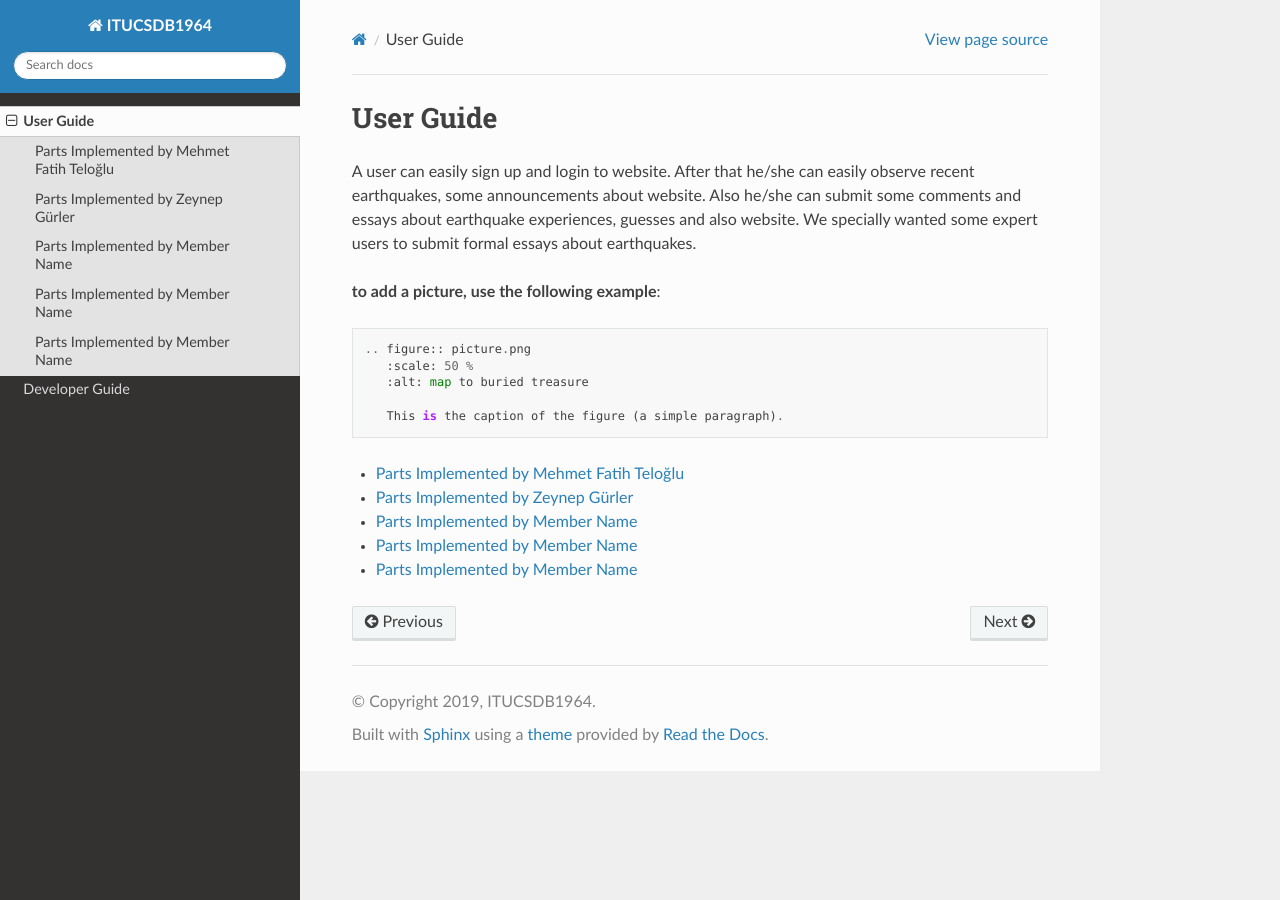
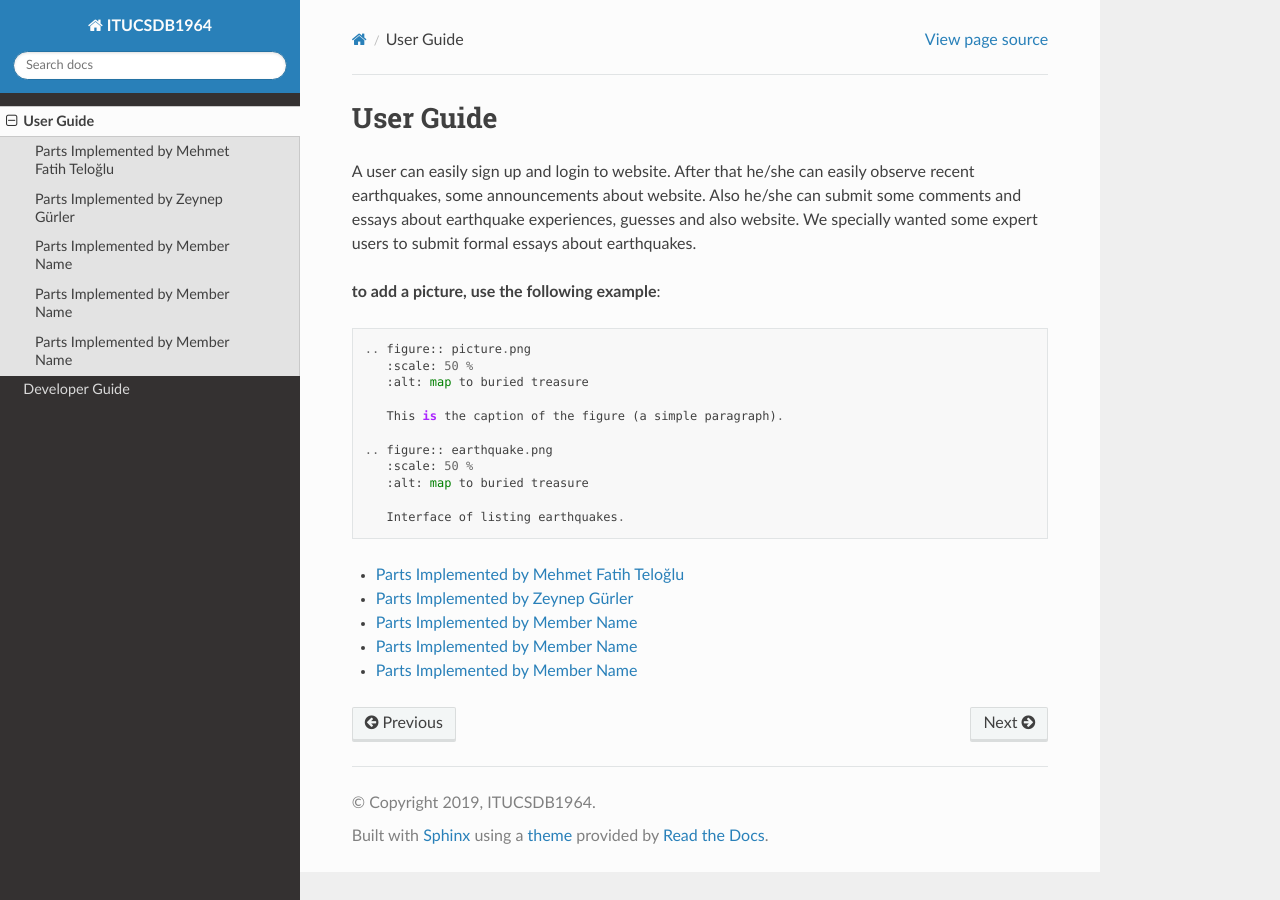
Before and after one commit to itucsdb1964/earthquake, a Sphinx documentation site: the page built from docs/source/user/index.rst, in a window 1280 px wide. Built offline with Sphinx 7.4.7 and the Read the Docs theme 2.0.0, drawn with Linux system fonts in a browser that asks for light colours.

Commit message:
Update index.rst

```diff
--- a/docs/source/user/index.rst
+++ b/docs/source/user/index.rst
@@ -11,6 +11,14 @@ A user can easily sign up and login to website. After that he/she can easily obs
 
       This is the caption of the figure (a simple paragraph).
 
+   .. figure:: earthquake.png
+      :scale: 50 %
+      :alt: map to buried treasure
+
+      Interface of listing earthquakes.
+
+
+
 .. toctree::
 
    member1
```
